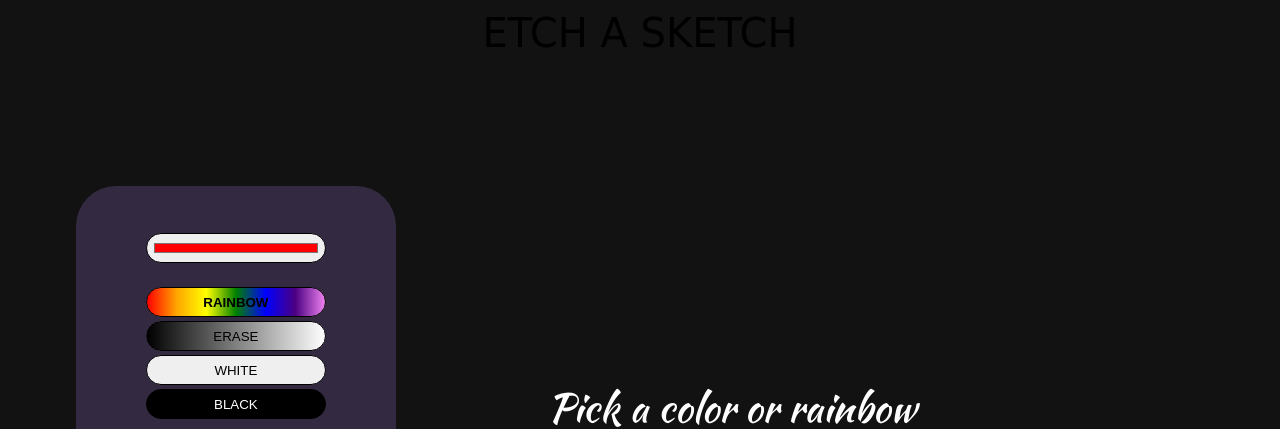
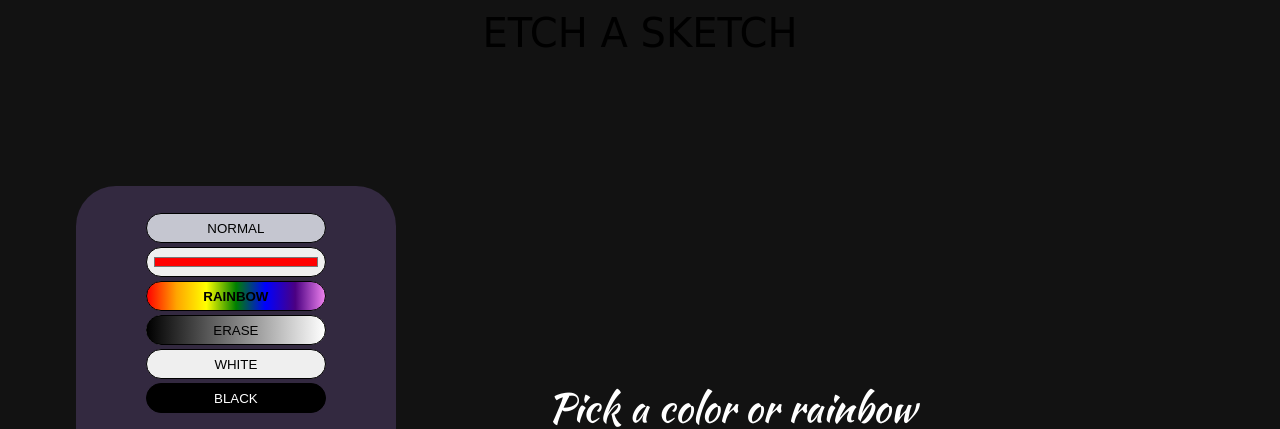
Before and after one commit to noobMushroom/etch_a_sketch, a plain HTML site: page index.html in a window 1280 px wide. Shown: the top 429 px of the page. Drawn offline with Linux system fonts and the light colour scheme; a web font is replaced by a local one.

Commit message:
final commit

```diff
--- a/index.html
+++ b/index.html
@@ -19,8 +19,10 @@
 
         <div class="slider">
             <div id="colorPicker">
-                <span id="colorPicker"> <input type="color" id="color" value="#FF0000" class="colorPick"
-                        name="pick"></span>
+                <button class="colorPick"
+                name="pick" id="normal">NORMAL</button>
+                 <input type="color" id="color" value="#FF0000" class="colorPick"
+                        name="pick">
                 <button id="randomColor" class="colorPick" name="rainbow">RAINBOW</button>
                 <button id="eraser" class="colorPick" name="eraser">ERASE</button>
 
--- a/script.js
+++ b/script.js
@@ -62,6 +62,7 @@ function numberOfSquares(number) {
         const buttons = document.querySelectorAll('.content');
         buttons.forEach(button => {
             button.addEventListener("mousemove", (e) => {
+
                 if (some=="rainbow") {
                     let randomColor = Math.floor(Math.random() * 16777215).toString(16);
                     e.target.style.backgroundColor = `#${randomColor}`
@@ -72,6 +73,8 @@ function numberOfSquares(number) {
                     e.target.style.backgroundColor = "white"
                 }else if(some=='black'){
                     e.target.style.backgroundColor = "black"
+                }else if (some==''){
+                    e.target.style.backgroundColor = `#FF0000`
                 }else {
                     e.target.style.backgroundColor = "#00FFEF"
                 }
--- a/style.css
+++ b/style.css
@@ -164,5 +164,9 @@
     font-family: 'Unna', serif;
 }
 
+#normal{
+    background-color: #C5C6D0;
+}
+
 /* font-family: 'Bungee Spice', cursive;
 font-family: 'Kaushan Script', cursive; */
```
